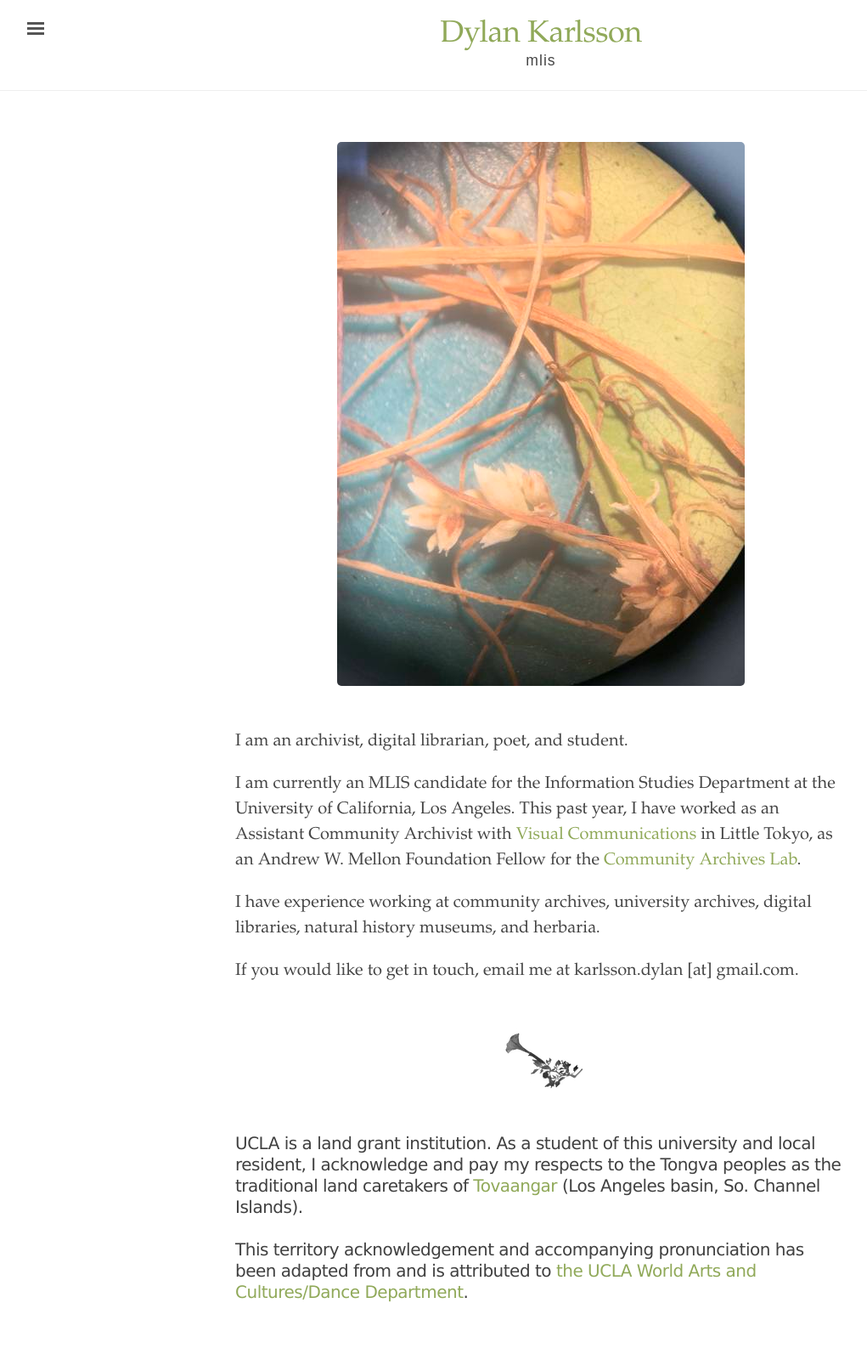
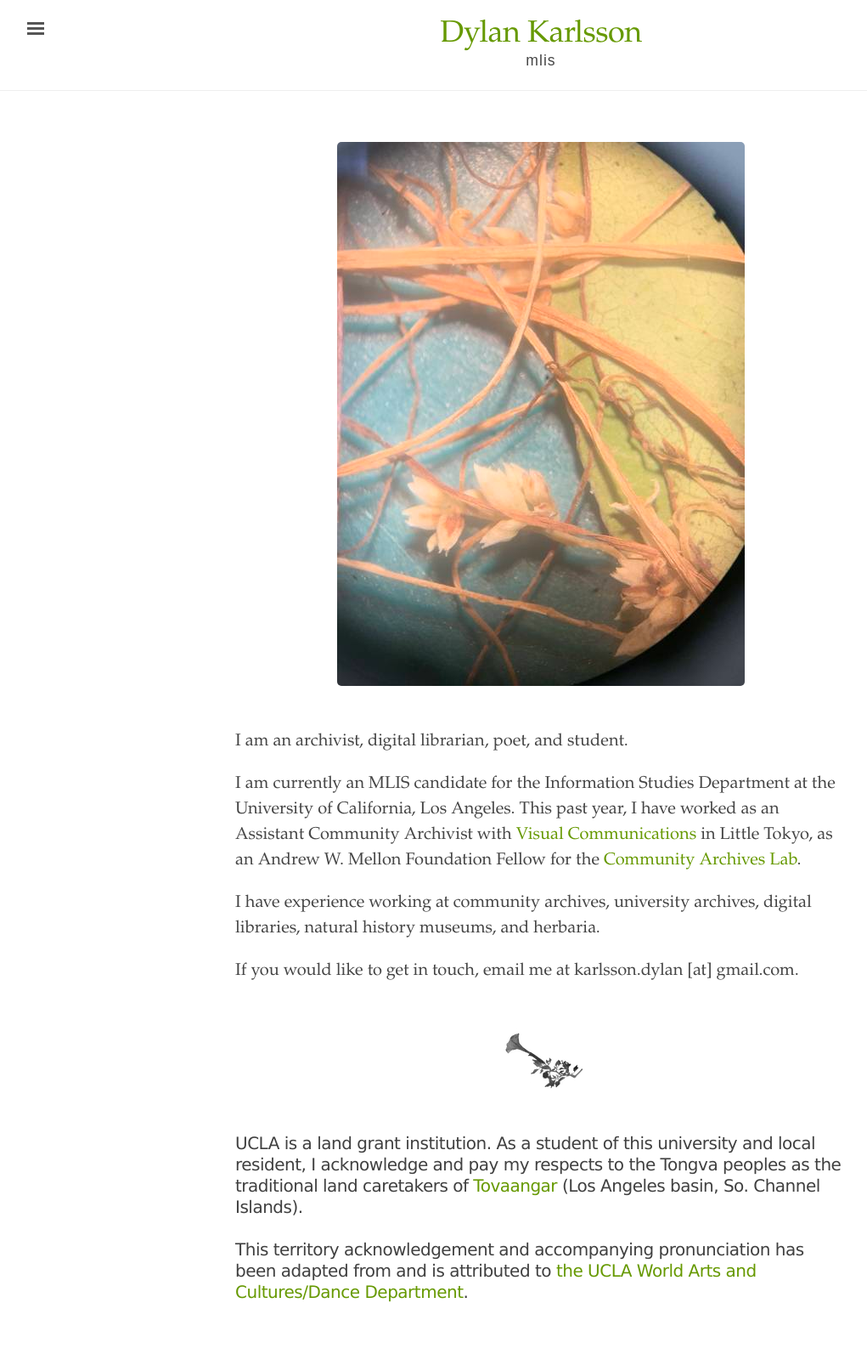
Before and after one commit to dylankarlsson/portfolio, a Jekyll site: the page built from index.html, in a window 1280 px wide. Shown: the whole page at 85% size, without its empty margins (3-1024 px from the left). Built offline with Jekyll 4.4.1, drawn with Linux system fonts in a browser that asks for light colours.

Commit message:
Update color

```diff
--- a/_sass/_ed.scss
+++ b/_sass/_ed.scss
@@ -763,7 +763,7 @@ li.prose-indent {
 .theme-base-green .container a,
 .theme-base-green .sidebar-toggle,
 .theme-base-green .related-posts li a:hover {
-  color: #90a959;
+  color: #669900;
 }
 
 /* Cyan */
```
Also changed, not shown: 1 other file.
